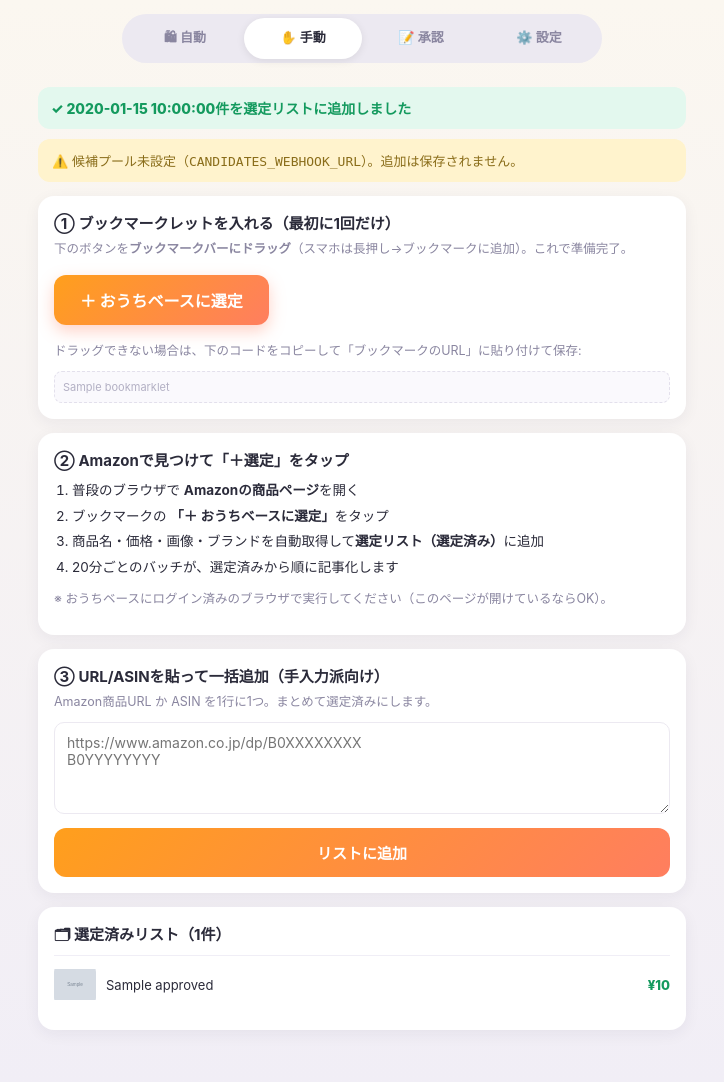
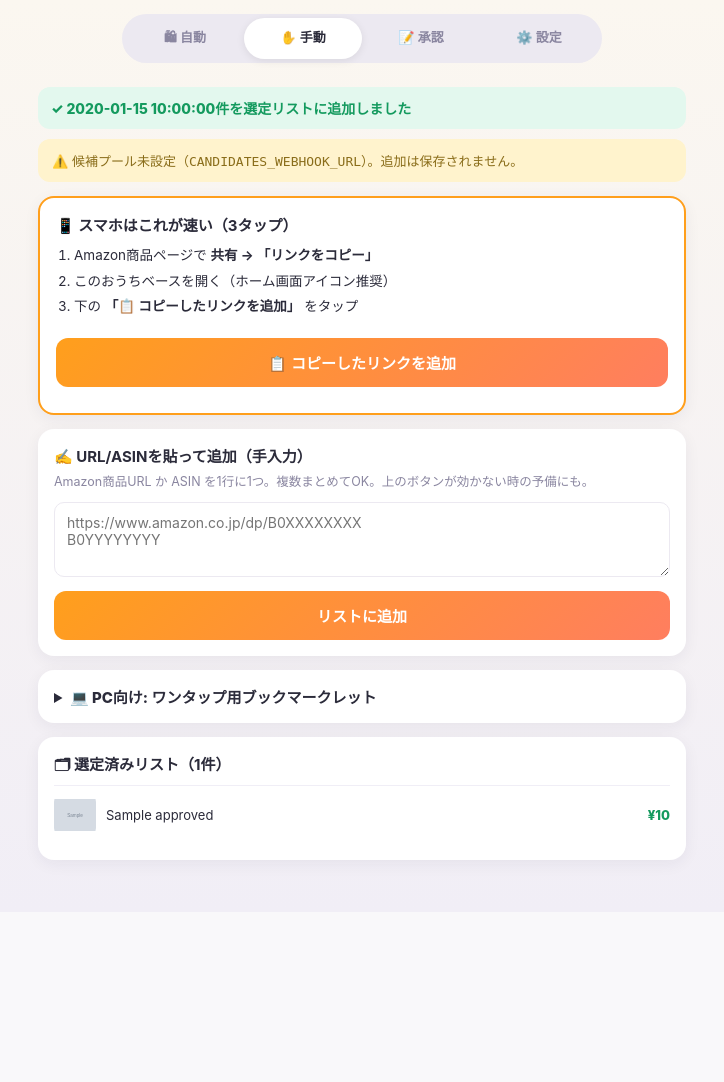
Before and after one commit to kgn7645/afi, a FastAPI app: template web/templates/manual.html in a window 1280 px wide. Shown: the whole page, without its empty margins (278-1002 px from the left). After the commit the page ends 871 px from the top, so only its background shows below. Run offline with FastAPI, Linux system fonts and the light colour scheme; the template is opened without the code that fills it: most values are stand-ins (such as "Sample title", 1, 10 or a date in 2020); grey boxes marked "Sample" are stand-in pictures.

Commit message:
手動選定にクリップボード貼付ボタンを追加（スマホ向け）
ブックマークレットはスマホで導入・実行の手数が多いため、スマホ前提の
「コピー→1タップ追加」を主導線にする。

- /manual に「📋 コピーしたリンクを追加」ボタン。navigator.clipboard で
  クリップボードを読み、Amazon URL/ASINならpaste-formに流して追加（計3タップ）
- ブックマークレットはPC向けとして<details>に格納
- /manual/paste: 0件時は msg=no_asin で案内（短縮リンクは完全URLを、と誘導）

Co-Authored-By: Claude Opus 4.8 (1M context) <noreply@anthropic.com>

```diff
--- a/app.py
+++ b/app.py
@@ -375,6 +375,8 @@ def manual_paste(request: Request, bulk: str = Form("")):
                           "source": "manual"}])
         if candidates.set_status(a, "approved"):
             n += 1
+    if n == 0:
+        return RedirectResponse("/manual?msg=no_asin", status_code=303)
     return RedirectResponse(f"/manual?added={n}", status_code=303)
 
 
--- a/web/templates/manual.html
+++ b/web/templates/manual.html
@@ -52,35 +52,36 @@
 
 <div class="wrap">
   {% if added %}<div class="flash">✓ {{ added }}件を選定リストに追加しました</div>{% endif %}
+  {% if msg=='no_asin' %}<div class="ro">⚠️ Amazon商品リンク/ASINが見つかりませんでした。<b>商品ページの完全なURL（…/dp/… を含む）</b>か<b>10桁のASIN</b>を貼ってください。Amazonアプリの短縮リンク（amzn.asia/…）は、ブラウザで開いて完全URLをコピーしてください。</div>{% endif %}
   {% if not configured %}<div class="ro">⚠️ 候補プール未設定（<code>CANDIDATES_WEBHOOK_URL</code>）。追加は保存されません。</div>{% endif %}
 
-  <div class="sec">
-    <h2>① ブックマークレットを入れる（最初に1回だけ）</h2>
-    <p class="hint">下のボタンを<b>ブックマークバーにドラッグ</b>（スマホは長押し→ブックマークに追加）。これで準備完了。</p>
-    <p><a class="bm" href="{{ bookmarklet|safe }}">＋ おうちベースに選定</a></p>
-    <p class="hint">ドラッグできない場合は、下のコードをコピーして「ブックマークのURL」に貼り付けて保存:</p>
-    <div class="copy" id="bm">{{ bookmarklet }}</div>
+  <div class="sec" style="border:2px solid var(--orange);">
+    <h2>📱 スマホはこれが速い（3タップ）</h2>
+    <ol>
+      <li>Amazon商品ページで <b>共有 → 「リンクをコピー」</b></li>
+      <li>このおうちベースを開く（ホーム画面アイコン推奨）</li>
+      <li>下の <b>「📋 コピーしたリンクを追加」</b> をタップ</li>
+    </ol>
+    <button class="btn" type="button" onclick="pasteAdd()">📋 コピーしたリンクを追加</button>
+    <p class="hint" id="pasteHint"></p>
   </div>
 
   <div class="sec">
-    <h2>② Amazonで見つけて「＋選定」をタップ</h2>
-    <ol>
-      <li>普段のブラウザで <b>Amazonの商品ページ</b>を開く</li>
-      <li>ブックマークの <b>「＋ おうちベースに選定」</b>をタップ</li>
-      <li>商品名・価格・画像・ブランドを自動取得して<b>選定リスト（選定済み）</b>に追加</li>
-      <li>20分ごとのバッチが、選定済みから順に記事化します</li>
-    </ol>
-    <p class="hint">※ おうちベースにログイン済みのブラウザで実行してください（このページが開けているならOK）。</p>
-  </div>
-
-  <div class="sec">
-    <h2>③ URL/ASINを貼って一括追加（手入力派向け）</h2>
-    <p class="hint">Amazon商品URL か ASIN を1行に1つ。まとめて選定済みにします。</p>
-    <form method="post" action="/manual/paste">
-      <textarea name="bulk" rows="4" placeholder="https://www.amazon.co.jp/dp/B0XXXXXXXX&#10;B0YYYYYYYY"></textarea>
+    <h2>✍️ URL/ASINを貼って追加（手入力）</h2>
+    <p class="hint">Amazon商品URL か ASIN を1行に1つ。複数まとめてOK。上のボタンが効かない時の予備にも。</p>
+    <form method="post" action="/manual/paste" id="pasteForm">
+      <textarea name="bulk" rows="3" placeholder="https://www.amazon.co.jp/dp/B0XXXXXXXX&#10;B0YYYYYYYY"></textarea>
       <button class="btn" type="submit">リストに追加</button>
     </form>
   </div>
+
+  <details class="sec">
+    <summary style="font-weight:800;font-size:15px;cursor:pointer;">💻 PC向け: ワンタップ用ブックマークレット</summary>
+    <p class="hint" style="margin-top:10px;">下のボタンを<b>ブックマークバーにドラッグ</b>。Amazon商品ページで押すと、商品名・価格・画像も自動取得して追加します。</p>
+    <p><a class="bm" href="{{ bookmarklet|safe }}">＋ おうちベースに選定</a></p>
+    <p class="hint">ドラッグできない場合は下のコードをコピーして「ブックマークのURL」に貼り付け:</p>
+    <div class="copy" id="bm">{{ bookmarklet }}</div>
+  </details>
 
   <div class="sec">
     <h2>🗂 選定済みリスト（{{ approved|length }}件）</h2>
@@ -99,6 +100,26 @@
     {% endif %}
   </div>
 </div>
+<script>
+async function pasteAdd(){
+  var hint=document.getElementById('pasteHint');
+  var ta=document.querySelector('#pasteForm textarea[name=bulk]');
+  hint.textContent='';
+  var txt='';
+  try{ txt = await navigator.clipboard.readText(); }catch(e){ txt=''; }
+  if(!txt){
+    hint.textContent='クリップボードを読めませんでした。下の欄に長押しで貼り付けて「リストに追加」を押してください。';
+    if(ta){ ta.focus(); }
+    return;
+  }
+  if(!/\/(?:dp|gp\/product)\/[A-Z0-9]{10}|\b[A-Z0-9]{10}\b/.test(txt)){
+    hint.textContent='コピー内容にAmazon商品リンク/ASINが見つかりません: '+txt.slice(0,50);
+    return;
+  }
+  ta.value = txt;
+  ta.form.submit();
+}
+</script>
 <script src="/static/ui.js"></script>
 </body>
 </html>
```
